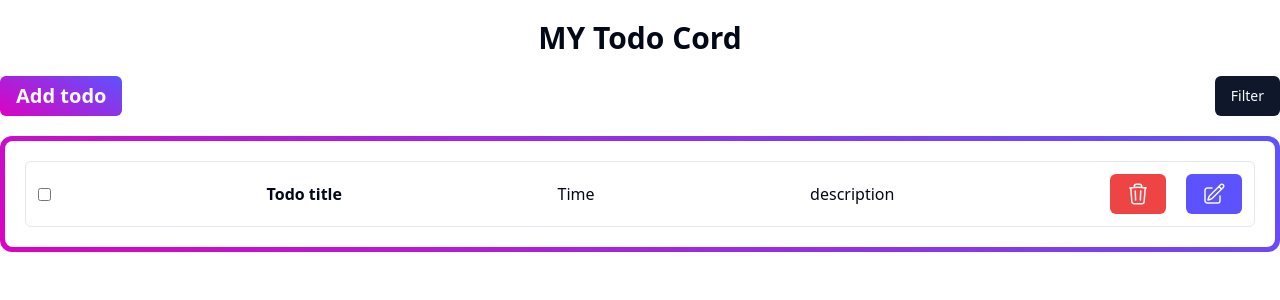
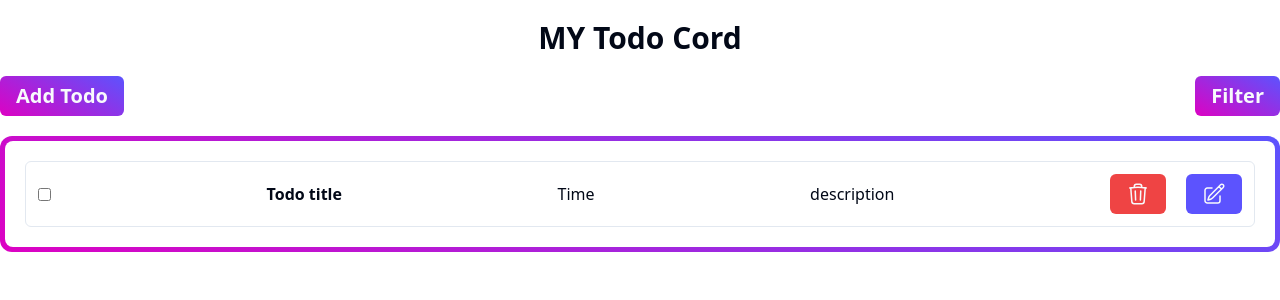
Before and after one commit to ManikHossainDev/Horticulture-dashboard, a React (Vite) app: page / in a window 1280 px wide. Shown: the top 300 px of the page. Built offline with nearby package versions, Linux system fonts and the light colour scheme.

Commit message:
Handle Modal

```diff
--- a/src/components/Todo/AddTodoModul.tsx
+++ b/src/components/Todo/AddTodoModul.tsx
@@ -1,3 +1,4 @@
+import { FormEvent, useState } from "react";
 import { Button } from "../ui/button";
 import {
   Dialog,
@@ -13,11 +14,23 @@ import { Label } from "../ui/label";
 import { Select, SelectContent, SelectGroup, SelectItem, SelectLabel, SelectTrigger, SelectValue } from "../ui/select";
 
 const AddTodoModule = () => {
+
+  const [task, setTask] = useState('');
+  const [description, setDescription] = useState('');
+  const [priority, setPriority] = useState('');
+
+
+const onSubmit = (e: FormEvent) => {
+  e.preventDefault();
+  console.log(task, description, priority,);
+};
+
+
   return (
     <Dialog>
     <DialogTrigger asChild>
       <Button className="bg-primary-gradient text-xl font-semibold">
-        add todo{" "}
+        Add Todo{" "}
       </Button>
     </DialogTrigger>
     <DialogContent className="sm:max-w-[425px]">
--- a/src/components/Todo/todoContainer.tsx
+++ b/src/components/Todo/todoContainer.tsx
@@ -1,12 +1,13 @@
-import { Button } from "../ui/button";
+import AddTodoModule from "./AddTodoModul";
 import TodoCard from "./todoCard";
+import TodoFilter from "./todoFilter";
 
 const TodoContainer = () => {
   return (
     <div>
       <div className="flex justify-between mb-5">
-        <Button className="bg-primary-gradient text-xl font-semibold">Add todo</Button>
-        <Button>Filter</Button>
+        <AddTodoModule />
+        <TodoFilter/>
       </div>
       <div className="bg-primary-gradient w-full  rounded-xl p-[5px] ">
         <div className="bg-white p-5 w-full h-full rounded-lg space-y-5">
--- a/src/components/Todo/todoFilter.tsx
+++ b/src/components/Todo/todoFilter.tsx
@@ -13,16 +13,18 @@ import {
   DropdownMenuTrigger,
 } from "@/components/ui/dropdown-menu"
 
-export function DropdownMenuRadioGroupDemo() {
+const TodoFilter = () => {
   const [position, setPosition] = React.useState("bottom")
 
   return (
     <DropdownMenu>
       <DropdownMenuTrigger asChild>
-        <Button variant="outline">Open</Button>
+      <Button className="bg-primary-gradient text-xl font-semibold">
+        Filter
+      </Button>
       </DropdownMenuTrigger>
       <DropdownMenuContent className="w-56">
-        <DropdownMenuLabel>Panel Position</DropdownMenuLabel>
+        <DropdownMenuLabel>Filter by Priority</DropdownMenuLabel>
         <DropdownMenuSeparator />
         <DropdownMenuRadioGroup value={position} onValueChange={setPosition}>
           <DropdownMenuRadioItem value="top">Top</DropdownMenuRadioItem>
@@ -33,3 +35,5 @@ export function DropdownMenuRadioGroupDemo() {
     </DropdownMenu>
   )
 }
+
+export default TodoFilter
```
